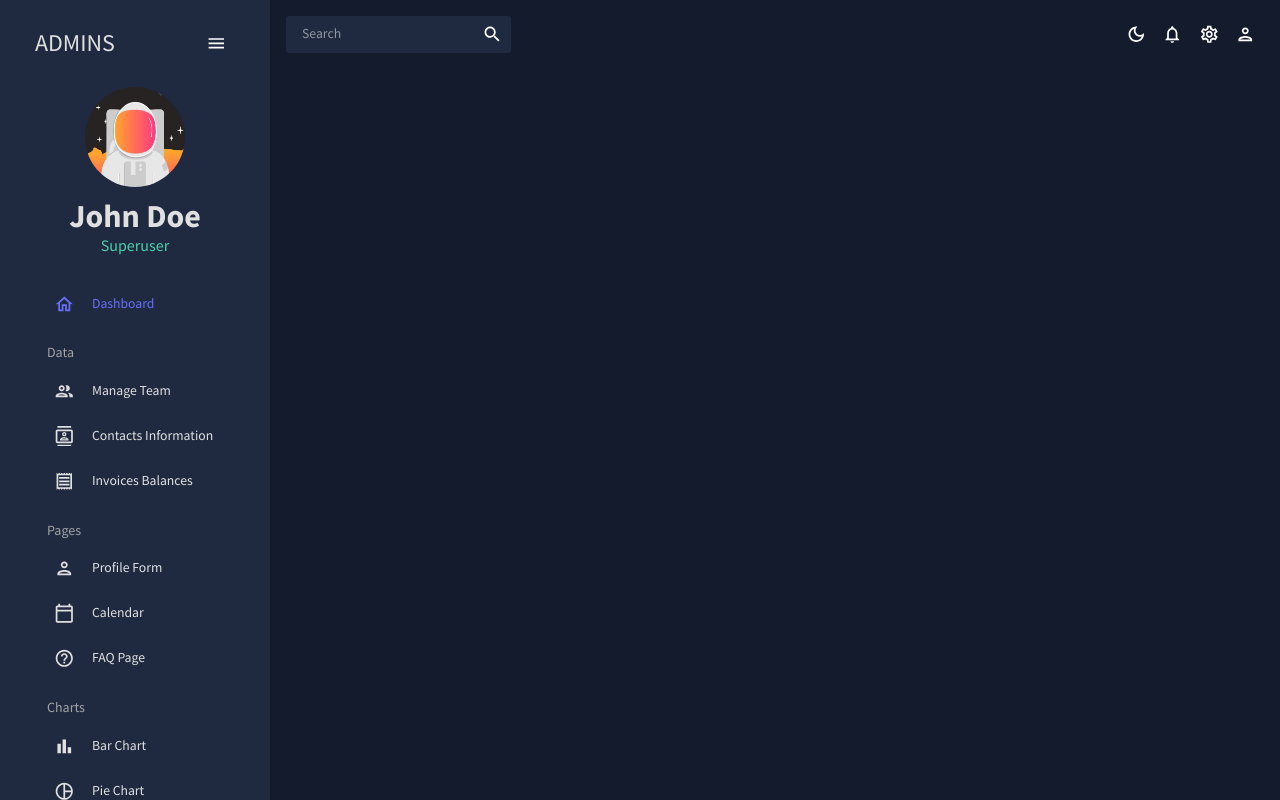
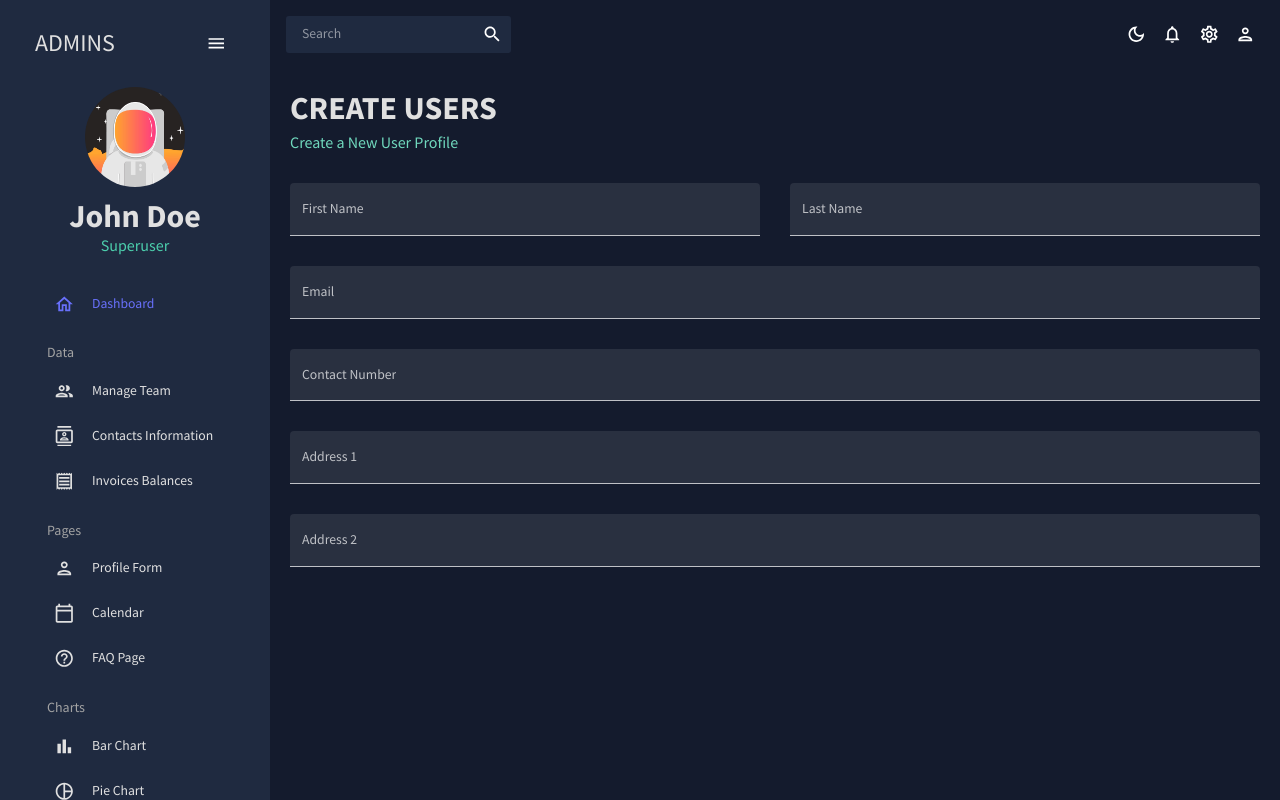
Before and after one commit to callmeUmer/react-dashboard, a React (Create React App) app: page /form in a window 1280 px wide. Built offline with nearby package versions, Linux system fonts and the light colour scheme.

Commit message:
feat: initial form created

```diff
--- a/src/App.js
+++ b/src/App.js
@@ -8,7 +8,7 @@
 import Invoices from './scenes/invoices';
 import Contacts from './scenes/contacts';
 // import Bar from './scenes/bar';
-// import Form from './scenes/form';
+import Form from './scenes/form';
 // import Line from './scenes/Line';
 // import Pie from './scenes/pie';
 // import FAQ from './scenes/faq';
@@ -33,7 +33,7 @@
               <Route path="/team" element={<Team/>} />
               <Route path="/contacts" element={<Contacts />}/>
               <Route path="/invoices" element={<Invoices />}/>
-              {/* <Route path="/form" element={<Form/>}/> */}
+              <Route path="/form" element={<Form/>}/>
               {/* <Route path="/bar" element={<Bar />}/> */}
               {/* <Route path="/pie" element={<Pie />}/> */}
               {/* <Route path="/line" element={<Line />}/> */}
--- /dev/null
+++ b/src/scenes/form/index.jsx
@@ -0,0 +1,148 @@
+import { Box, Button, TextField } from '@mui/material';
+import { Formik } from 'formik';
+import * as yup from 'yup';
+import useMediaQuery from '@mui/material/useMediaQuery';
+import Header from '../../components/Header';
+
+const initialFormValues = {
+    firstName: "",
+    lastName: "",
+    email: "",
+    contact: "",
+    address1: "",
+    address2: ""
+}
+
+const phoneRegex = /^((\+[1-9]{1,4}[ -]?)|(\([0-9]{2,3}\)[ -]?)|([0-9]{2,4})[ -]?)*?[0-9]{3,4}[ -]?[0-9]{3,4}$/;
+
+const userSchema = yup.object().shape({
+    firstName: yup.string().required("required"),
+    lastName: yup.string().required("required"),
+    email: yup.string()
+        .email("Invalid Email")
+        .required("required"),
+    contact: yup
+        .string()
+        .matches(phoneRegex, "Phone Number is not Valid")
+        .required("required"),
+    address1: yup.string().required("required"),
+    address2: yup.string().required("required"),
+})
+
+const Form = () => {
+    const isNonMobile = useMediaQuery('(min-width:600px)')
+    const handleFormSubmit = (values) => {
+        console.log(values)
+    }
+
+    return (
+        <Box m="20px">
+            <Header title="CREATE USERS" subtitle="Create a New User Profile"/>
+            <Formik
+                onSubmit={handleFormSubmit}
+                validationSchema={userSchema}
+                initialValues={initialFormValues}
+            >
+                {({ values, errors, touched, handleBlur, handleChange, handleSubmit}) => (
+                    <form onSubmit={handleSubmit}>
+                        <Box
+                            display="grid"
+                            gap="30px"
+                            gridTemplateColumns={"repeat(4, minmax(0, 1fr))"}
+                            sx={{
+                                "& > div": { gridColumn: isNonMobile ? undefined: "span 4"},
+
+                            }}
+                        >
+                            <TextField
+                                fullWidth
+                                variant="filled"
+                                type="text"
+                                label="First Name"
+                                onBlur={handleBlur}
+                                onChange={handleChange}
+                                value={values.firstName}
+                                name="firstName"
+                                error={!!touched.firstName && !!errors.firstName}
+                                helperText={touched.firstName && errors.firstName}
+                                sx={{ gridColumn: "span 2"}}
+                            />
+
+                            <TextField
+                                fullWidth
+                                variant="filled"
+                                type="text"
+                                label="Last Name"
+                                onBlur={handleBlur}
+                                onChange={handleChange}
+                                value={values.lastName}
+                                name="lastName"
+                                error={!!touched.lastName && !!errors.lastName}
+                                helperText={touched.lastName && errors.lastName}
+                                sx={{ gridColumn: "span 2"}}
+                            />
+
+                            <TextField
+                                fullWidth
+                                variant="filled"
+                                type="text"
+                                label="Email"
+                                onBlur={handleBlur}
+                                onChange={handleChange}
+                                value={values.email}
+                                name="email"
+                                error={!!touched.email && !!errors.email}
+                                helperText={touched.email && errors.email}
+                                sx={{ gridColumn: "span 4"}}
+                            />
+
+                            <TextField
+                                fullWidth
+                                variant="filled"
+                                type="text"
+                                label="Contact Number"
+                                onBlur={handleBlur}
+                                onChange={handleChange}
+                                value={values.contact}
+                                name="contact"
+                                error={!!touched.contact && !!errors.contact}
+                                helperText={touched.contact && errors.contact}
+                                sx={{ gridColumn: "span 4"}}
+                            />
+
+                            <TextField
+                                fullWidth
+                                variant="filled"
+                                type="text"
+                                label="Address 1"
+                                onBlur={handleBlur}
+                                onChange={handleChange}
+                                value={values.address1}
+                                name="address1"
+                                error={!!touched.address1 && !!errors.address1}
+                                helperText={touched.address1 && errors.address1}
+                                sx={{ gridColumn: "span 4"}}
+                            />
+
+                            <TextField
+                                fullWidth
+                                variant="filled"
+                                type="text"
+                                label="Address 2"
+                                onBlur={handleBlur}
+                                onChange={handleChange}
+                                value={values.address2}
+                                name="address2"
+                                error={!!touched.address2 && !!errors.address2}
+                                helperText={touched.address2 && errors.address2}
+                                sx={{ gridColumn: "span 4"}}
+                            />
+                        </Box>
+                    </form>
+                )}
+            </Formik>
+        </Box>
+    )
+}
+
+export default Form;
```
